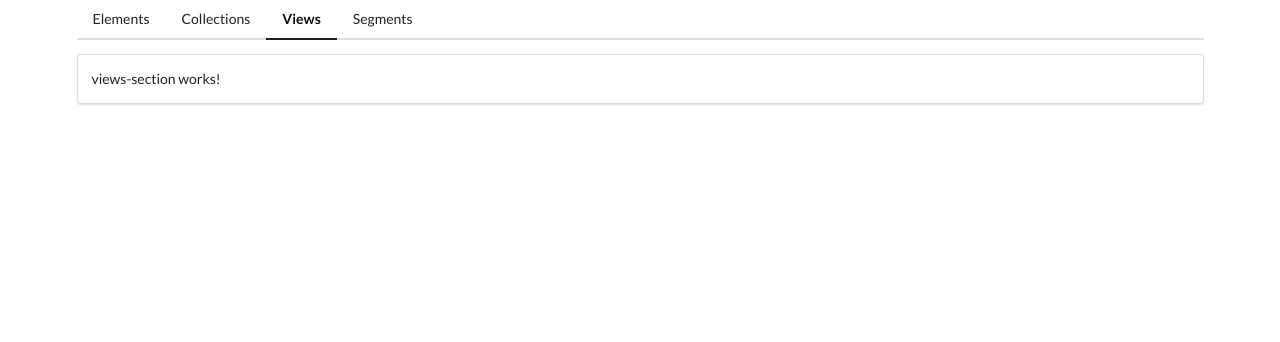
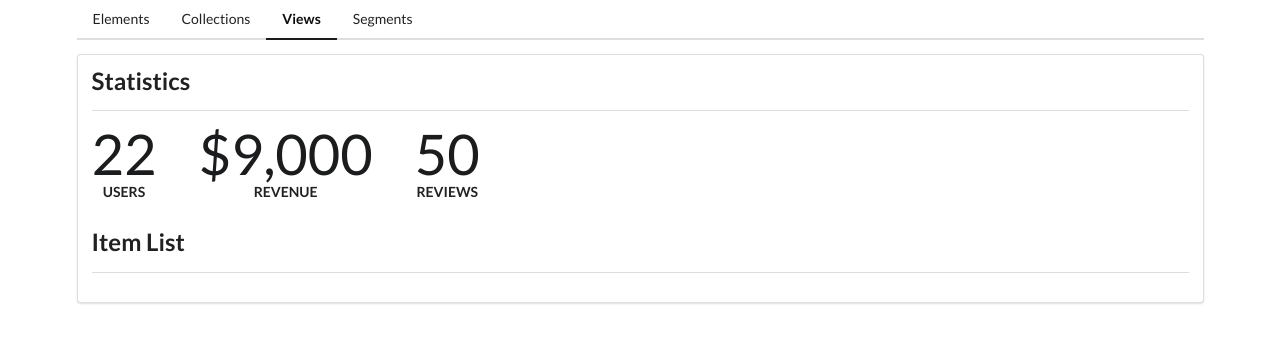
Before and after one commit to tjacker/generic-semantic-ui-site, an Angular app: page /views in a window 1280 px wide. Shown: the top 342 px of the page. Built offline with nearby package versions, Linux system fonts and the light colour scheme.

Commit message:
creates statistics component in views module

```diff
--- /dev/null
+++ b/src/app/views/statistics/statistics.component.html
@@ -0,0 +1,8 @@
+<div class="ui statistics">
+	<div *ngFor="let stat of stats" class="statistic">
+		<div class="value">
+			{{ stat.currency ? (stat.value | currency : 'USD' : 'symbol' : '1.0-2') : stat.value }}
+		</div>
+		<div class="label">{{ stat.label }}</div>
+	</div>
+</div>
--- a/src/app/views/views-section/views-section.component.html
+++ b/src/app/views/views-section/views-section.component.html
@@ -1 +1,15 @@
-<p>views-section works!</p>
+<div class="ui grid">
+	<div class="row">
+		<section class="column">
+			<app-divider>Statistics</app-divider>
+
+			<app-statistics [stats]="stats"></app-statistics>
+		</section>
+	</div>
+
+	<div class="row">
+		<section class="column">
+			<app-divider>Item List</app-divider>
+		</section>
+	</div>
+</div>
--- a/src/app/views/views-section/views-section.component.ts
+++ b/src/app/views/views-section/views-section.component.ts
@@ -5,4 +5,10 @@ import { Component } from '@angular/core';
 	templateUrl: './views-section.component.html',
 	styleUrls: ['./views-section.component.scss'],
 })
-export class ViewsSectionComponent {}
+export class ViewsSectionComponent {
+	public stats = [
+		{ value: 22, label: 'users' },
+		{ value: 9000, label: 'revenue', currency: true },
+		{ value: 50, label: 'reviews' },
+	];
+}
--- a/src/app/views/views.module.ts
+++ b/src/app/views/views.module.ts
@@ -1,11 +1,13 @@
 import { CommonModule } from '@angular/common';
 import { NgModule } from '@angular/core';
+import { SharedModule } from '../shared/shared.module';
+import { StatisticsComponent } from './statistics/statistics.component';
 import { ViewsRoutingModule } from './views-routing.module';
 import { ViewsSectionComponent } from './views-section/views-section.component';
 
 @NgModule({
-	declarations: [ViewsSectionComponent],
-	imports: [CommonModule, ViewsRoutingModule],
+	declarations: [ViewsSectionComponent, StatisticsComponent],
+	imports: [CommonModule, ViewsRoutingModule, SharedModule],
 	exports: [],
 })
 export class ViewsModule {}
```
Also changed, not shown: src/app/views/statistics/statistics.component.ts (added, +10 -0 lines), src/app/views/statistics/statistics.component.scss (added).
